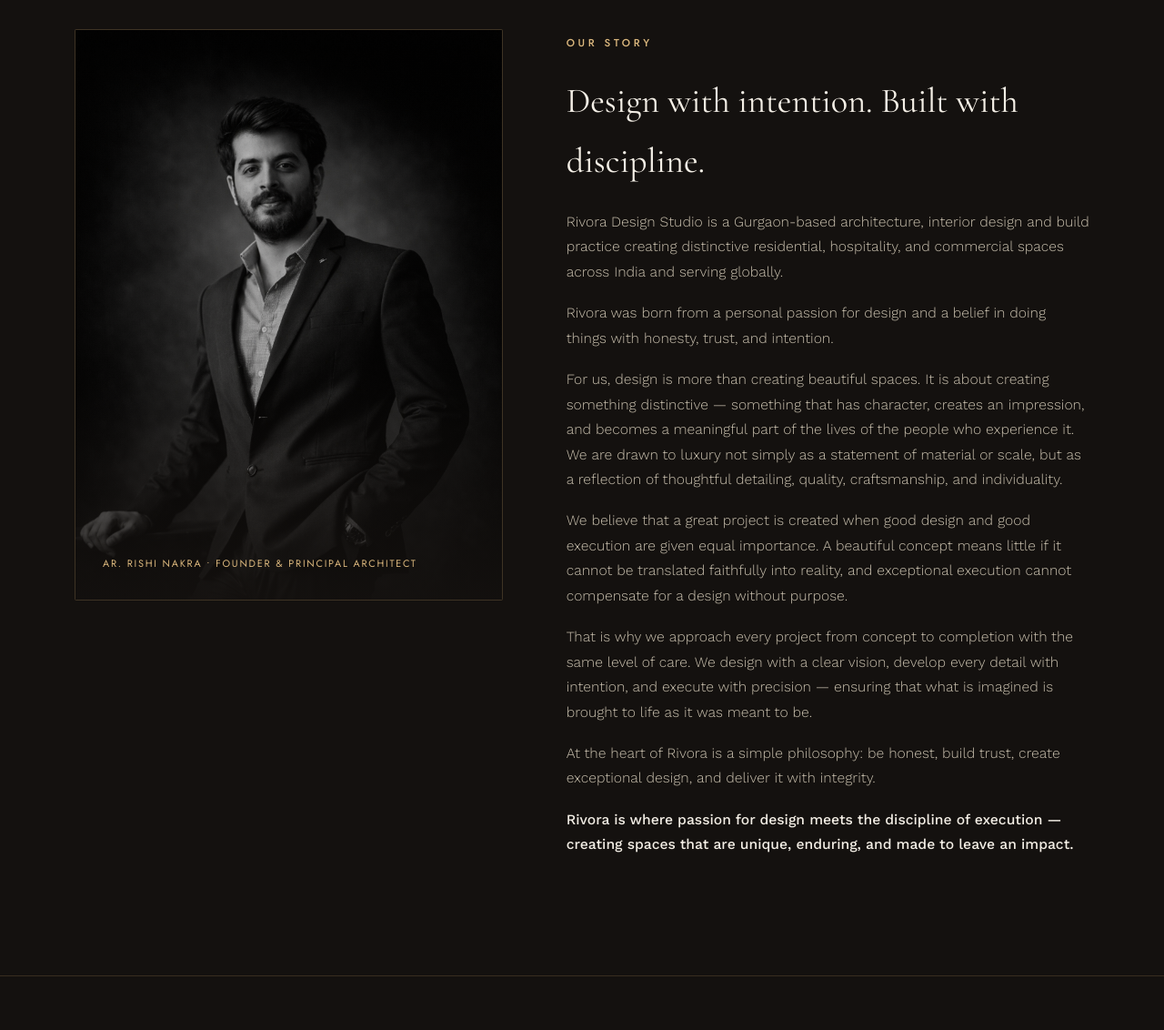
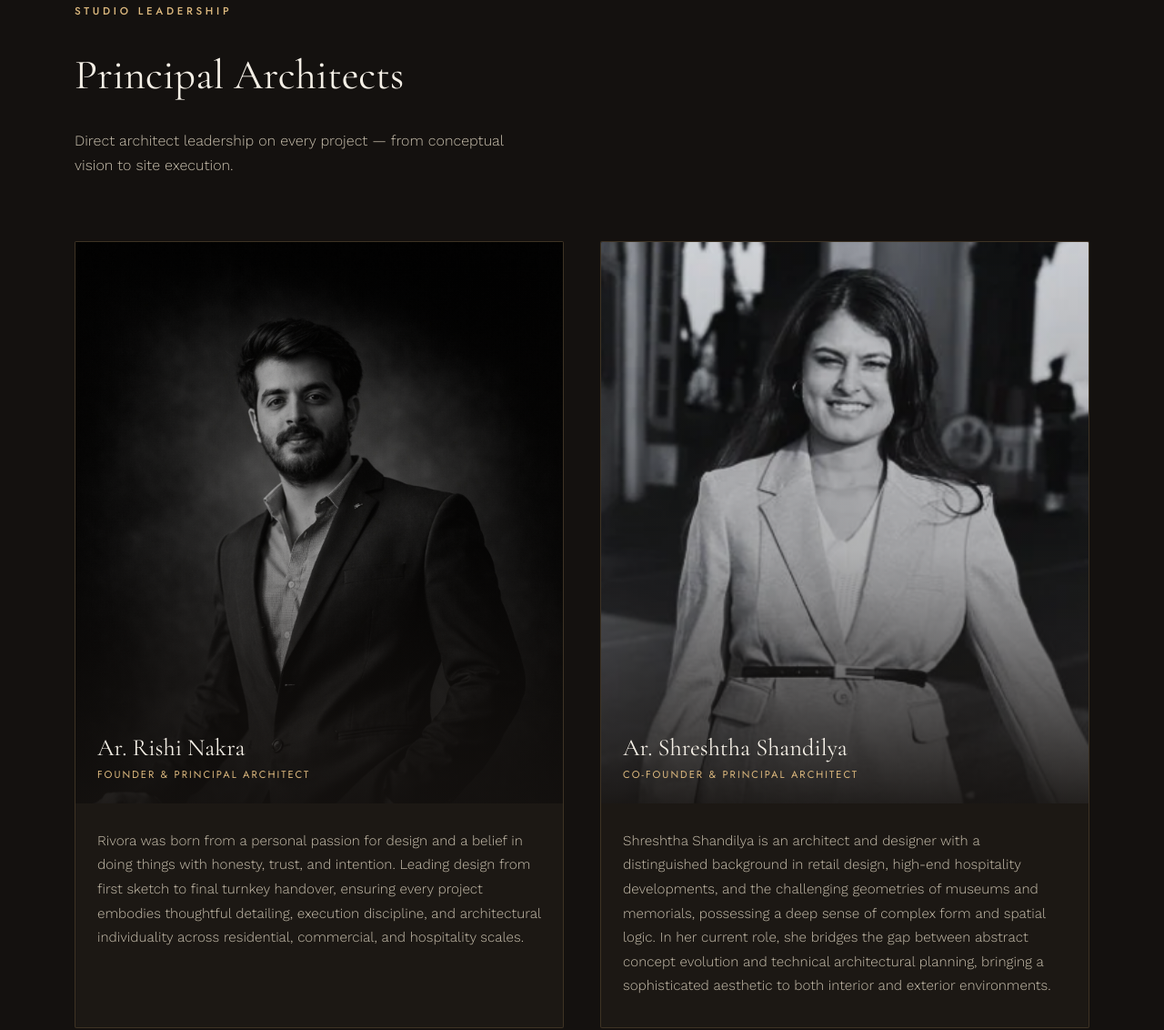
Before and after one commit to rishinakra8/rivora, a website: page frontend/studio.html in a window 1280 px wide. Shown: the part 580-1712 px from the top of the page at 91% size. Drawn offline with nearby package versions, Linux system fonts and the light colour scheme.

Commit message:
Remove redundant single-portrait story section from Studio page

```diff
--- a/frontend/studio.html
+++ b/frontend/studio.html
@@ -70,28 +70,6 @@
     <span class="eyebrow">About Rivora</span>
     <h1>Passion for design. <em>Discipline in build.</em></h1>
     <p>We are an architect-led practice creating distinctive residential, hospitality, and commercial spaces across India and serving globally.</p>
-  </div>
-</section>
-
-<!-- ============ FOUNDER & STUDIO STORY ============ -->
-<section class="section-pad" id="story">
-  <div class="wrap studio-grid">
-    <div class="studio-visual reveal">
-      <img src="images/about/rishi-nakra.jpg" alt="Ar. Rishi Nakra — Founder &amp; Principal Architect" class="studio-portrait">
-      <div class="studio-scrim"></div>
-      <span class="cap">Ar. Rishi Nakra &bull; Founder &amp; Principal Architect</span>
-    </div>
-    <div class="studio-copy reveal">
-      <span class="eyebrow">Our Story</span>
-      <h2 style="margin-top:20px; font-size:clamp(1.8rem,3vw,2.5rem); font-weight:400;">Design with intention. Built with discipline.</h2>
-      <p>Rivora Design Studio is a Gurgaon-based architecture, interior design and build practice creating distinctive residential, hospitality, and commercial spaces across India and serving globally.</p>
-      <p>Rivora was born from a personal passion for design and a belief in doing things with honesty, trust, and intention.</p>
-      <p>For us, design is more than creating beautiful spaces. It is about creating something distinctive — something that has character, creates an impression, and becomes a meaningful part of the lives of the people who experience it. We are drawn to luxury not simply as a statement of material or scale, but as a reflection of thoughtful detailing, quality, craftsmanship, and individuality.</p>
-      <p>We believe that a great project is created when good design and good execution are given equal importance. A beautiful concept means little if it cannot be translated faithfully into reality, and exceptional execution cannot compensate for a design without purpose.</p>
-      <p>That is why we approach every project from concept to completion with the same level of care. We design with a clear vision, develop every detail with intention, and execute with precision — ensuring that what is imagined is brought to life as it was meant to be.</p>
-      <p>At the heart of Rivora is a simple philosophy: be honest, build trust, create exceptional design, and deliver it with integrity.</p>
-      <p><strong>Rivora is where passion for design meets the discipline of execution — creating spaces that are unique, enduring, and made to leave an impact.</strong></p>
-    </div>
   </div>
 </section>
 
```
